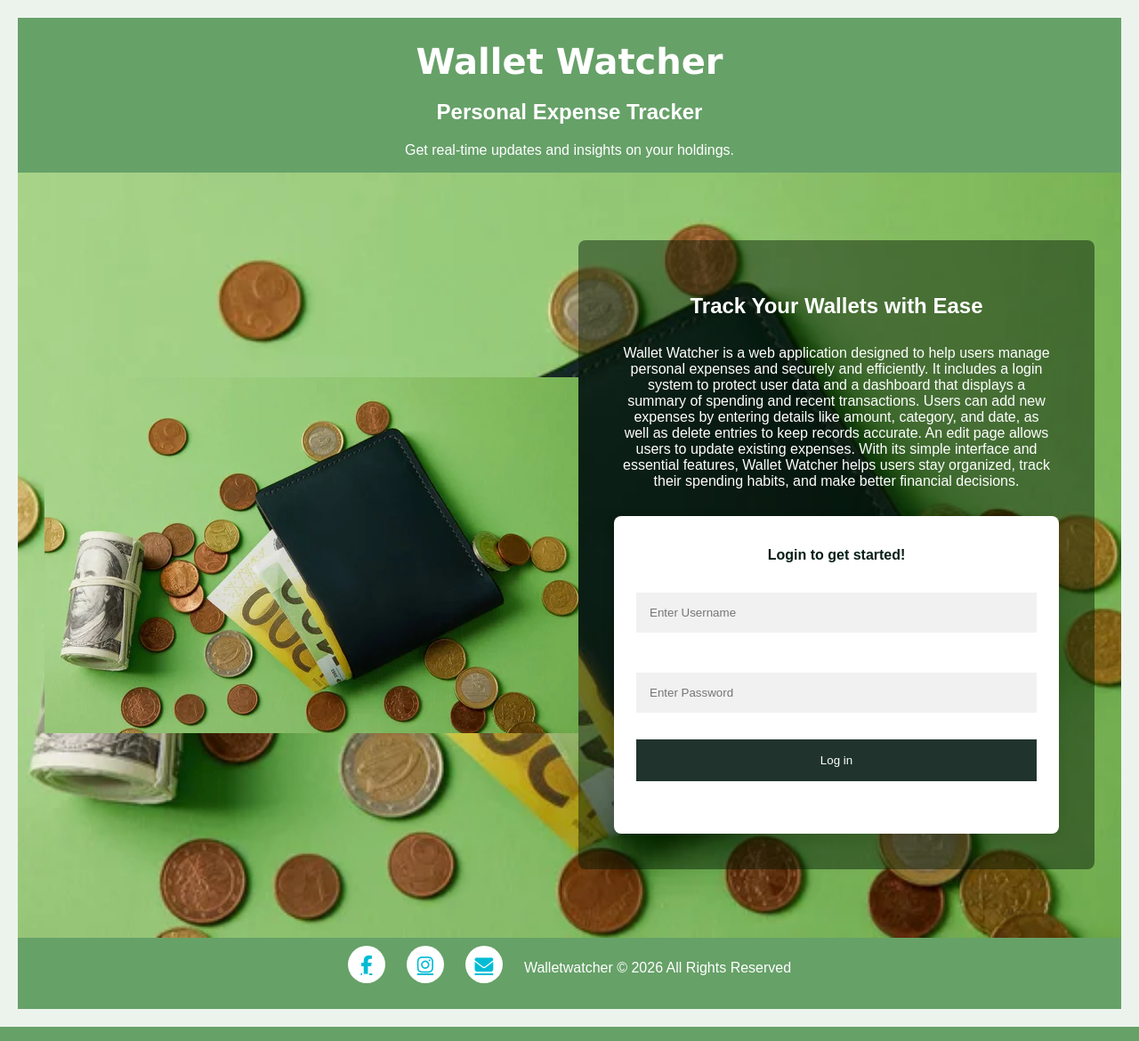
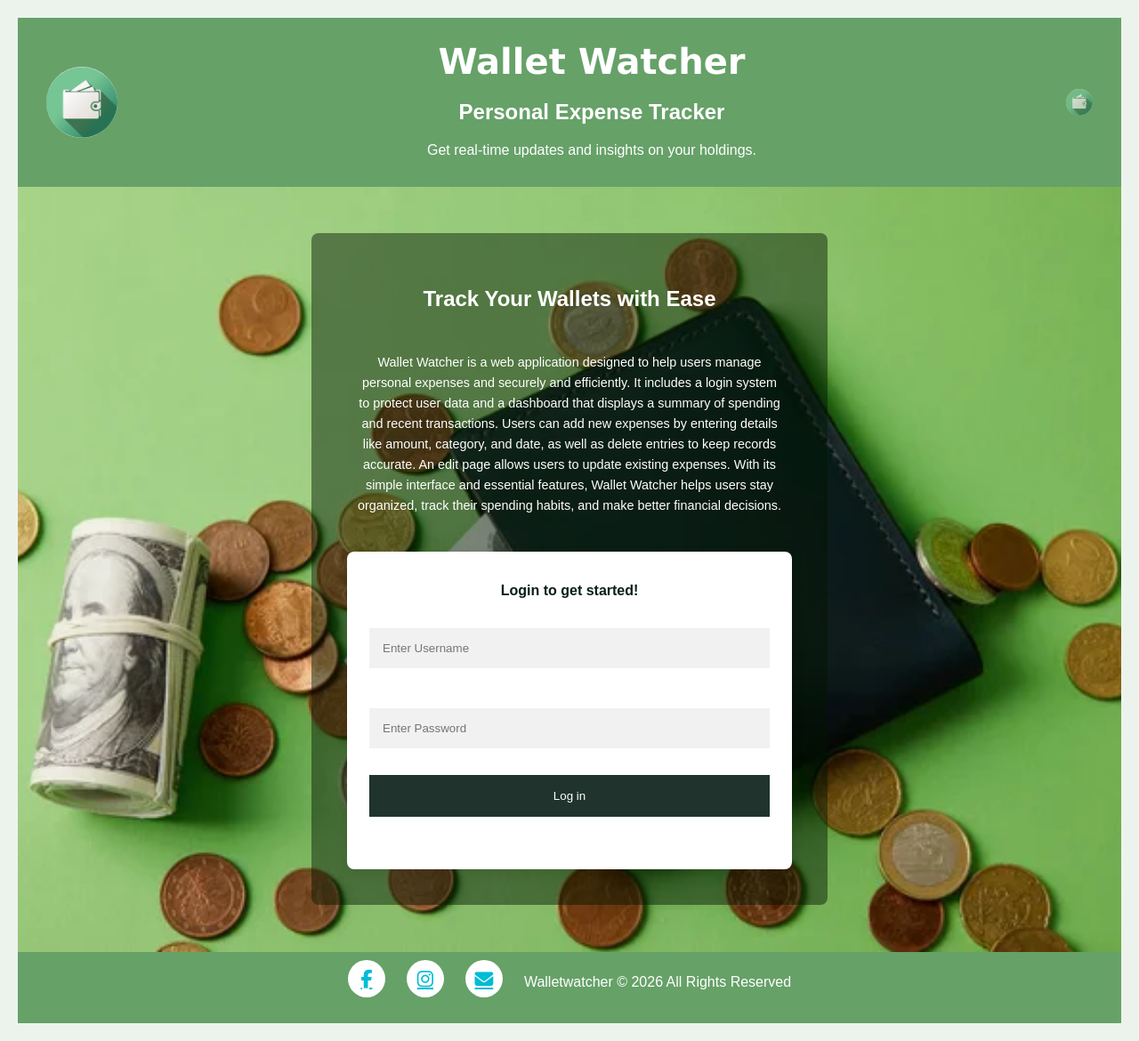
Before and after one commit to jmichael2025/Python-Assignment, a Flask app: page / in a window 1280 px wide. Shown: the whole page at 89% size. Run offline with Flask 3, Linux system fonts and the light colour scheme.

Commit message:
Nav bar log added to let and right side, backgroung hero image error fixed

```diff
--- a/static/css/style.css
+++ b/static/css/style.css
@@ -48,13 +48,17 @@ body{
   display: flex;
   gap: 20px;
 }
-
+.logo-small {
+  width: 30px;
+  opacity: 0.7;
+  border-radius: 50%;
+}
 
 /*home page styling*/
 
 .hero {
   min-height: 100vh;
-  background-image: url("../../images/money1.jpg");
+  background-image: url("../images/background.jpg");
   background-size: cover;
   background-position: center;
   justify-content: center;
--- a/templates/login.html
+++ b/templates/login.html
@@ -10,31 +10,27 @@
 <body>
     <nav class="navbar">
             <div class="nav-left">
-                <link rel="icon" href="{{ url_for('static', filename='images/favicon.ico') }}">
+                <img src="{{ url_for('static', filename='images/logo.png') }}" class="logo" alt="Logo">
             </div>
             <div class="nav-center">
                 <h1 class="main-heading">Wallet Watcher</h1>
                 <h2>Personal Expense Tracker</h2>
-                <p1>Get real-time updates and insights on your holdings.</p1>
+                <p>Get real-time updates and insights on your holdings.</p>
             </div>
             <div class="nav-right" id="Topnav">
-            </div>
-    </nav>
+            <img src="{{ url_for('static', filename='images/logo.png') }}" class="logo-small" alt="Logo">
+    </div>
+        </nav>
     <section class="hero">
-
-        <img src="{{ url_for('static', filename='images/money1.jpg') }}">
-
     <div class="hero-content">
-
-
             <h2>Track Your Wallets with Ease</h2>
             <div class="about">
 
-            <p2>Wallet Watcher is a web application designed to help users manage personal expenses and securely and efficiently.
+            <p>Wallet Watcher is a web application designed to help users manage personal expenses and securely and efficiently.
                 It includes a login system to protect user data and a dashboard that displays a summary of spending and recent transactions.
                 Users can add new expenses by entering details like amount, category, and date, as well as delete entries to keep records accurate.
                 An edit page allows users to update existing expenses. With its simple interface and essential features,
-                Wallet Watcher helps users stay organized, track their spending habits, and make better financial decisions. </p2>
+                Wallet Watcher helps users stay organized, track their spending habits, and make better financial decisions. </p>
             </div>
 
                 <div class="container">
```
Also changed, not shown: static/images/background.jpg (renamed from static/images/money1.jpg).
